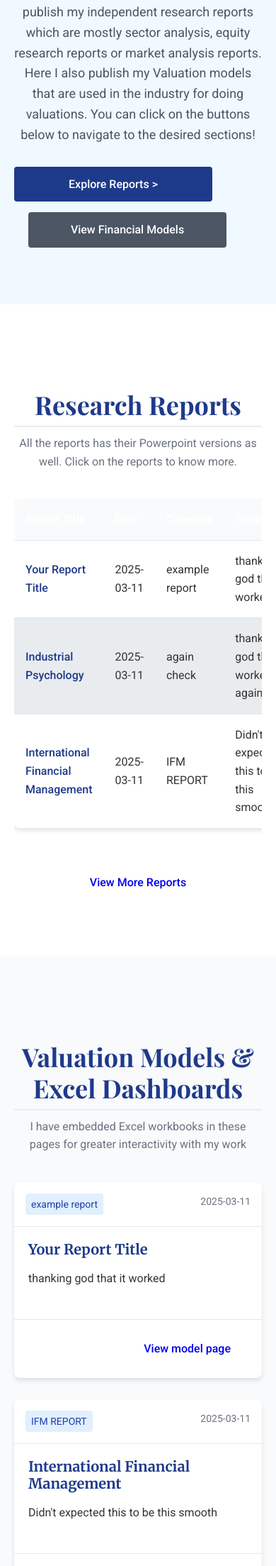
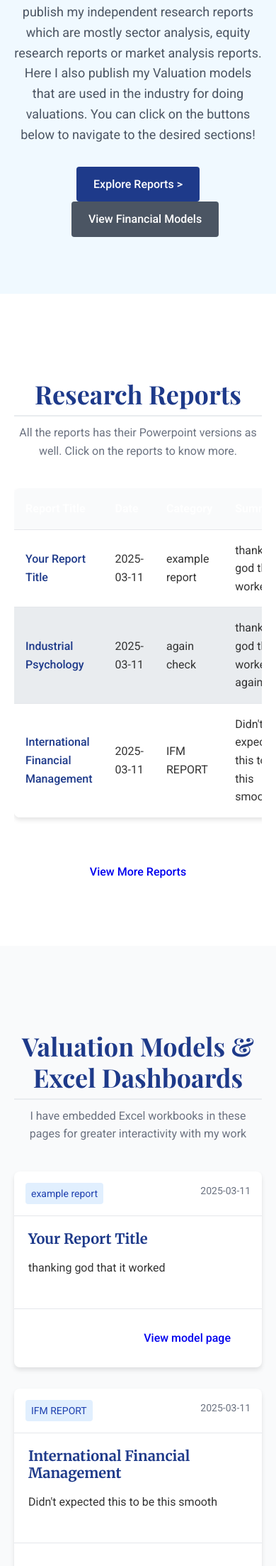
Before and after one commit to anshusrathe/FinBlogs, a Jekyll site: the page index.html, which Jekyll copies as it is, in a window 390 px wide. Shown: the part 453-2660 px from the top of the page at 71% size. Built offline with Jekyll 4.4.1, drawn with Linux system fonts in a browser that asks for light colours.

Commit message:
Merge remote changes and add my updates

```diff
--- a/index.html
+++ b/index.html
@@ -394,17 +394,6 @@
       .newsletter-form button {
         border-radius: 4px;
       }
-
-      /* Mobile: Stack hero buttons with gap */
-      .hero-content a.btn {
-        display: block;
-        width: 80%;
-        margin-bottom: 15px;
-        text-align: center;
-      }
-      .hero-content a.btn:last-child {
-        margin-bottom: 0;
-      }
     }
   </style>
 </head>
```
